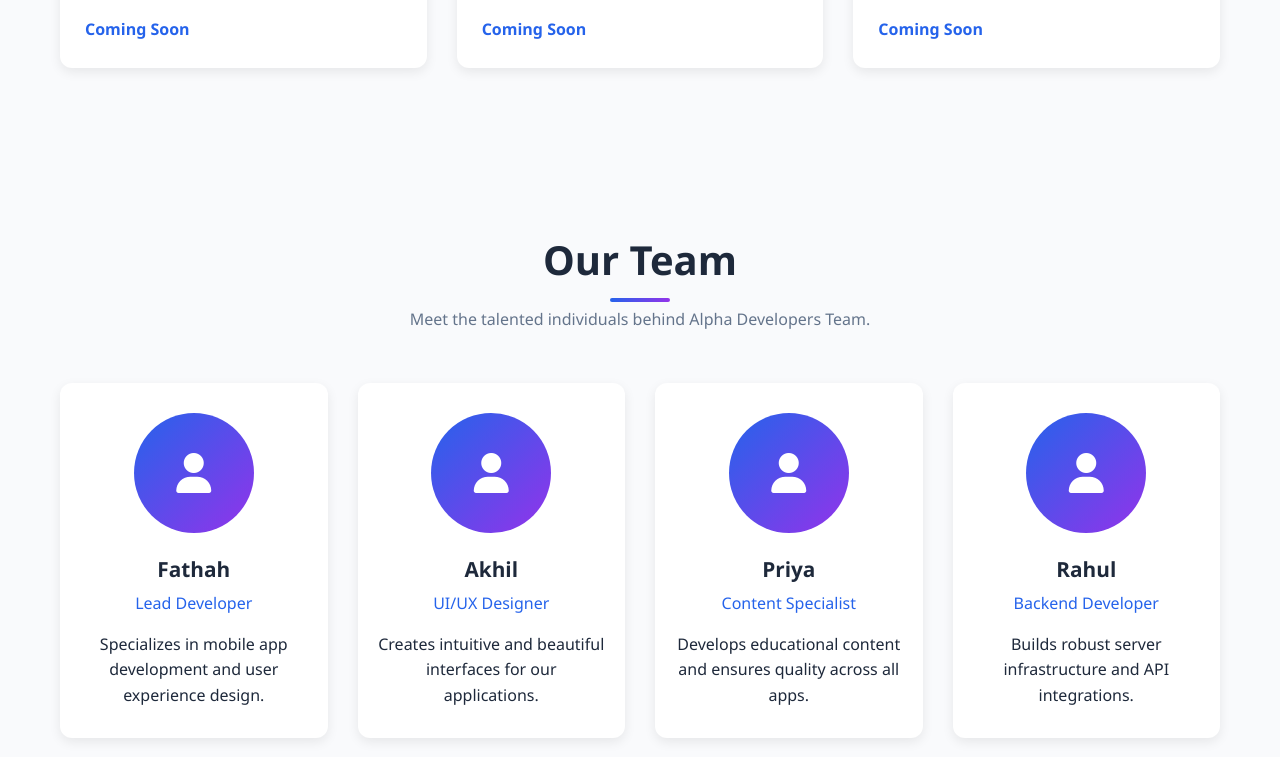
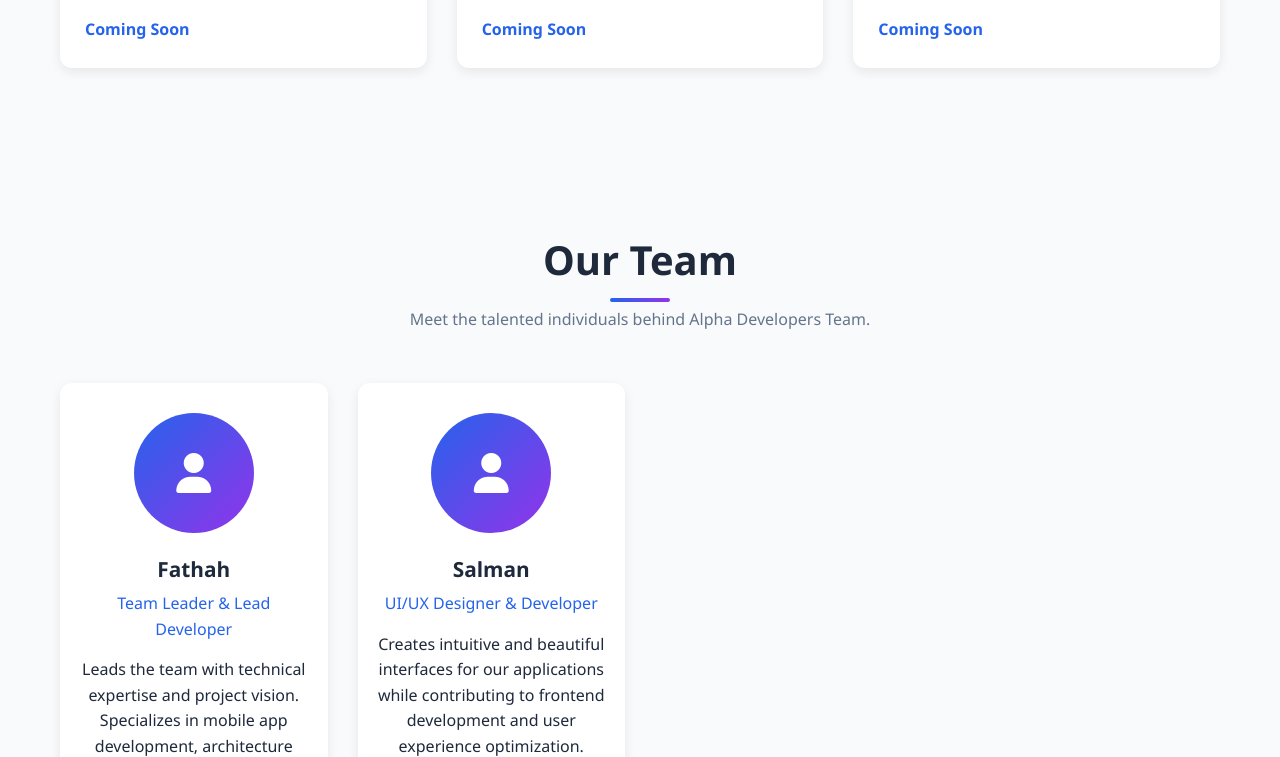
Before and after one commit to fathu054/Alpha-Developers-Team, a plain HTML site: page index.html in a window 1280 px wide. Shown: the part 2043-2800 px from the top of the page. Drawn offline with Linux system fonts and the light colour scheme.

Commit message:
Update index.html

```diff
--- a/index.html
+++ b/index.html
@@ -579,7 +579,7 @@
   <header id="home">
     <div class="header-content container">
       <div class="logo-container">
-        <img src="logo.png" alt="Alpha Developers Team Logo" class="logo">
+        <img src="logo2.png" alt="Alpha Developers Team Logo" class="logo">
       </div>
       <h1>Alpha Developers Team</h1>
       <p class="tagline">Creating smart, simple, and innovative apps for students and freelancers.</p>
@@ -701,40 +701,21 @@
           <i class="fas fa-user"></i>
         </div>
         <h3 class="member-name">Fathah</h3>
-          <p class="member-role">Lead Developer</p>
-          <p>Specializes in mobile app development and user experience design.</p>
+        <p class="member-role">Team Leader & Lead Developer</p>
+        <p>Leads the team with technical expertise and project vision. Specializes in mobile app development, architecture design, and full-stack development.</p>
       </div>
 
       <div class="team-member">
         <div class="member-photo">
           <i class="fas fa-user"></i>
         </div>
-          <h3 class="member-name">Akhil</h3>
-          <p class="member-role">UI/UX Designer</p>
-          <p>Creates intuitive and beautiful interfaces for our applications.</p>
-        </div>
-
-        <div class="team-member">
-          <div class="member-photo">
-            <i class="fas fa-user"></i>
-          </div>
-          <h3 class="member-name">Priya</h3>
-          <p class="member-role">Content Specialist</p>
-          <p>Develops educational content and ensures quality across all apps.</p>
-        </div>
-
-        <div class="team-member">
-          <div class="member-photo">
-            <i class="fas fa-user"></i>
-          </div>
-          <h3 class="member-name">Rahul</h3>
-          <p class="member-role">Backend Developer</p>
-          <p>Builds robust server infrastructure and API integrations.</p>
+        <h3 class="member-name">Salman</h3>
+        <p class="member-role">UI/UX Designer & Developer</p>
+        <p>Creates intuitive and beautiful interfaces for our applications while contributing to frontend development and user experience optimization.</p>
       </div>
     </div>
   </div>
 </section>
-
   <!-- Testimonials Section -->
   <section class="testimonials">
     <div class="container">
@@ -766,7 +747,7 @@
             </div>
             <div class="contact-details">
               <h3>Email Us</h3>
-              <p><a href="mailto:fathahkondottycrl@gmail.com">fathahkondottycrl@gmail.com</a></p>
+              <p><a href="mailto:premiumwork054@gmail.com">premiumwork054@gmail.com</a></p>
             </div>
           </div>
 
```
Lines whose indentation alone changed are shown as unchanged.
